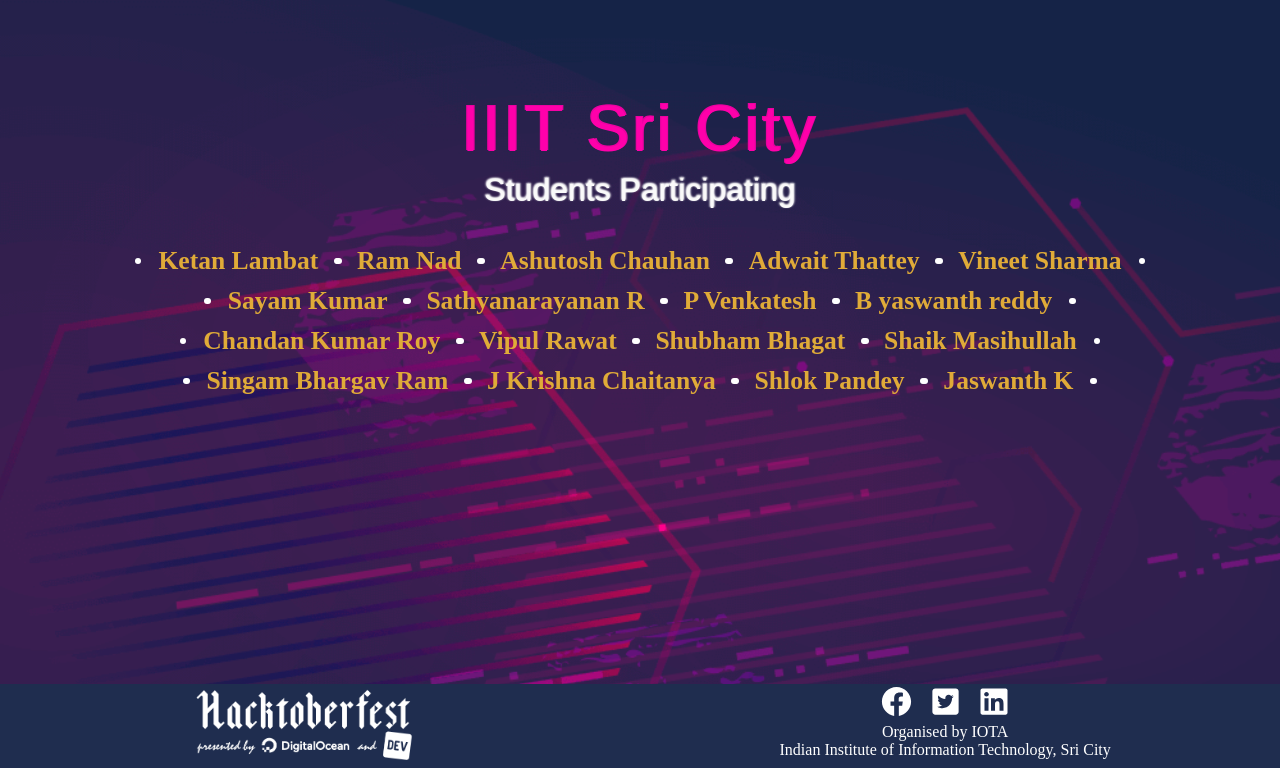
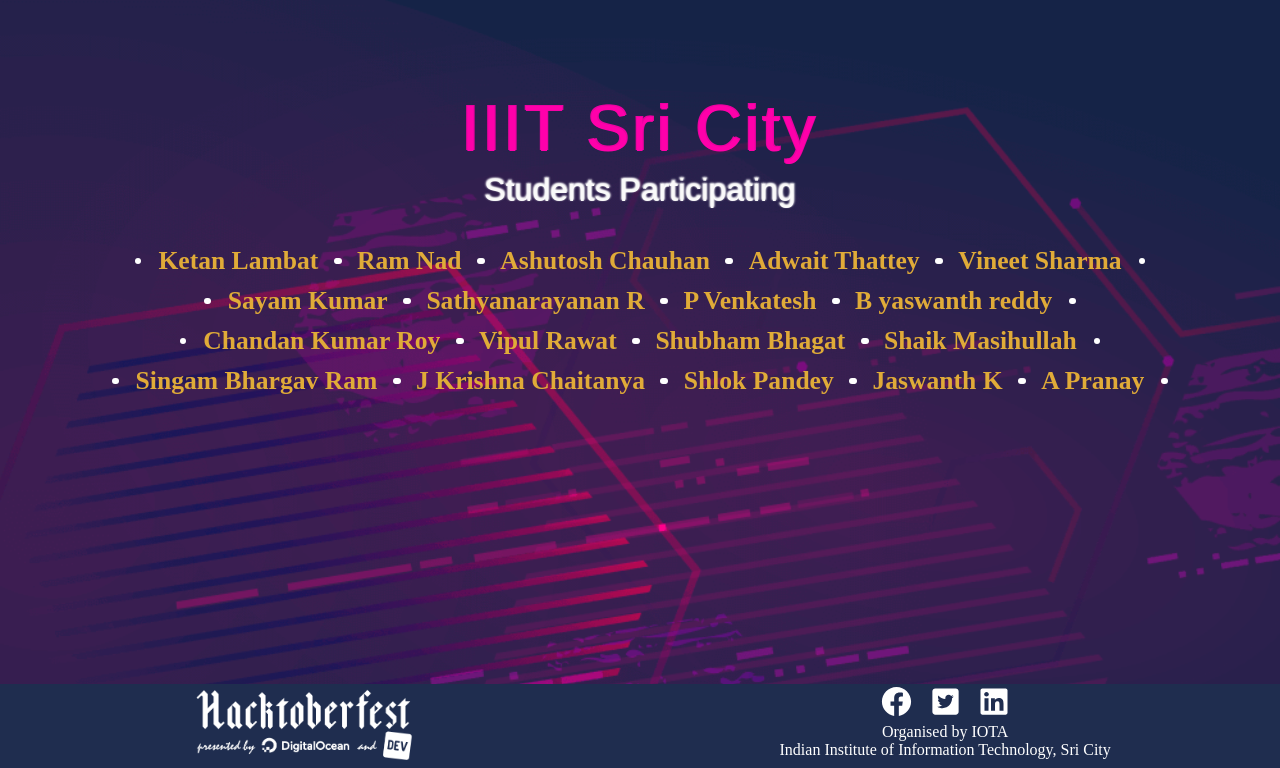
Before and after one commit to Project-Club-IIITS/hacktoberfest2019-participants, a Jekyll site: the page index.html, which Jekyll copies as it is, in a window 1280 px wide, cut to the strip 132-900 px from the top of the page. Built offline with Jekyll 4.4.1, drawn with Linux system fonts in a browser that asks for light colours; some web fonts are replaced.

Commit message:
added name

```diff
--- a/index.html
+++ b/index.html
@@ -63,6 +63,7 @@
                 <li><a href="https://github.com/chaitanya531">J Krishna Chaitanya</a></li>
                 <li><a href="https://github.com/b30wulffz">Shlok Pandey</a></li>
                 <li><a href="https://github.com/JazzKriss21">Jaswanth K</a></li>
+		<li><a href="https://github.com/reloaded175">A Pranay</a></li>
 
             </ul>
         </div>
```
